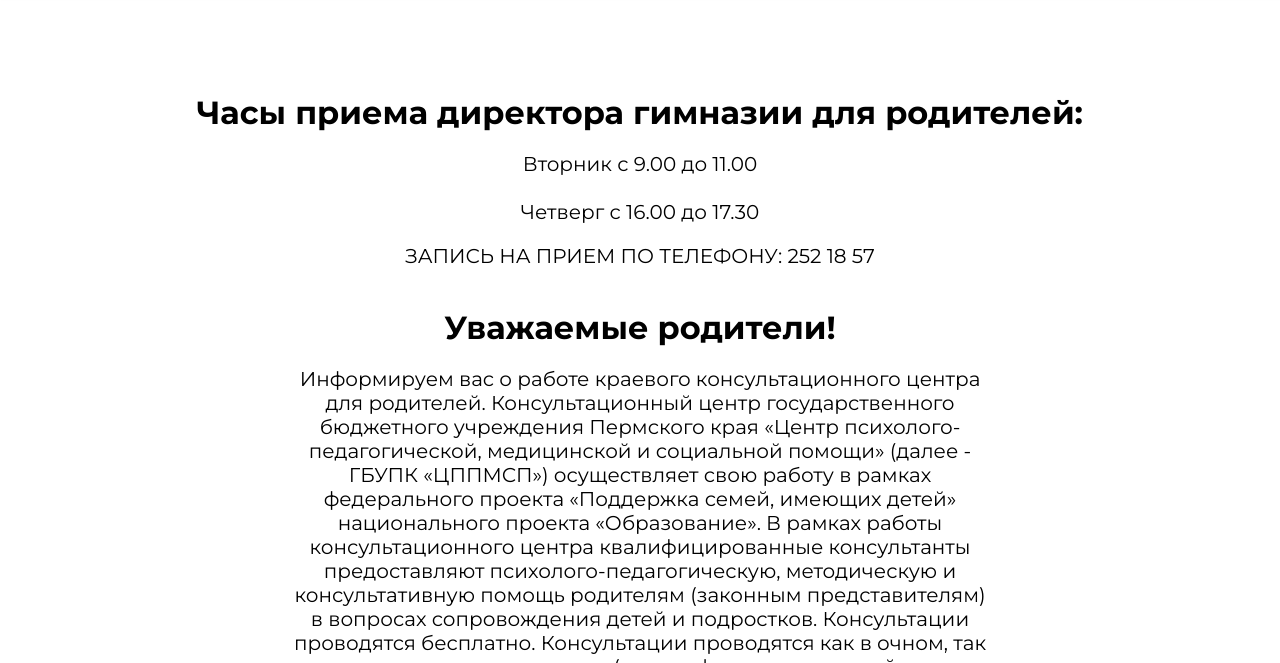
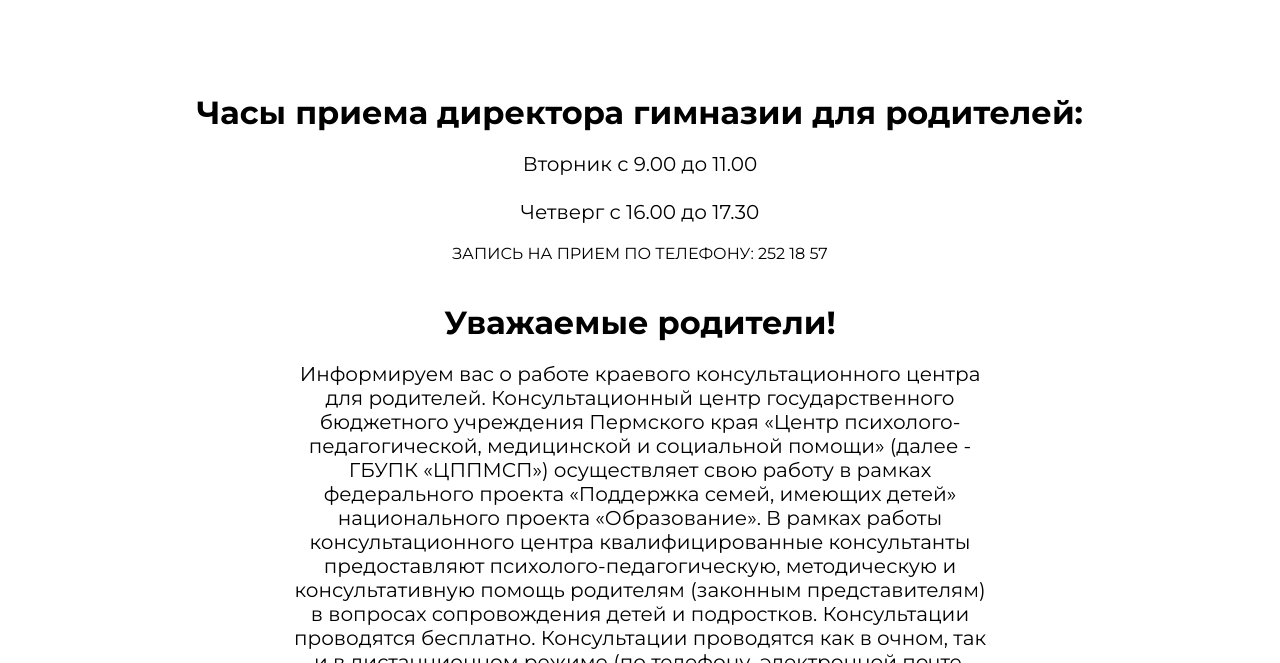
Before and after one commit to escaleksey/school_website, a plain HTML site: page parents.html in a window 1280 px wide. Shown: the part 137-800 px from the top of the page. Drawn offline with Linux system fonts and the light colour scheme.

Commit message:
fix styles

```diff
--- a/assets/styles/parents.css
+++ b/assets/styles/parents.css
@@ -25,7 +25,7 @@ h3 {
     margin: 20px auto;
 }
 
-.small_textd {
+.small_text {
     font-size: 16px;
 }
 
```
